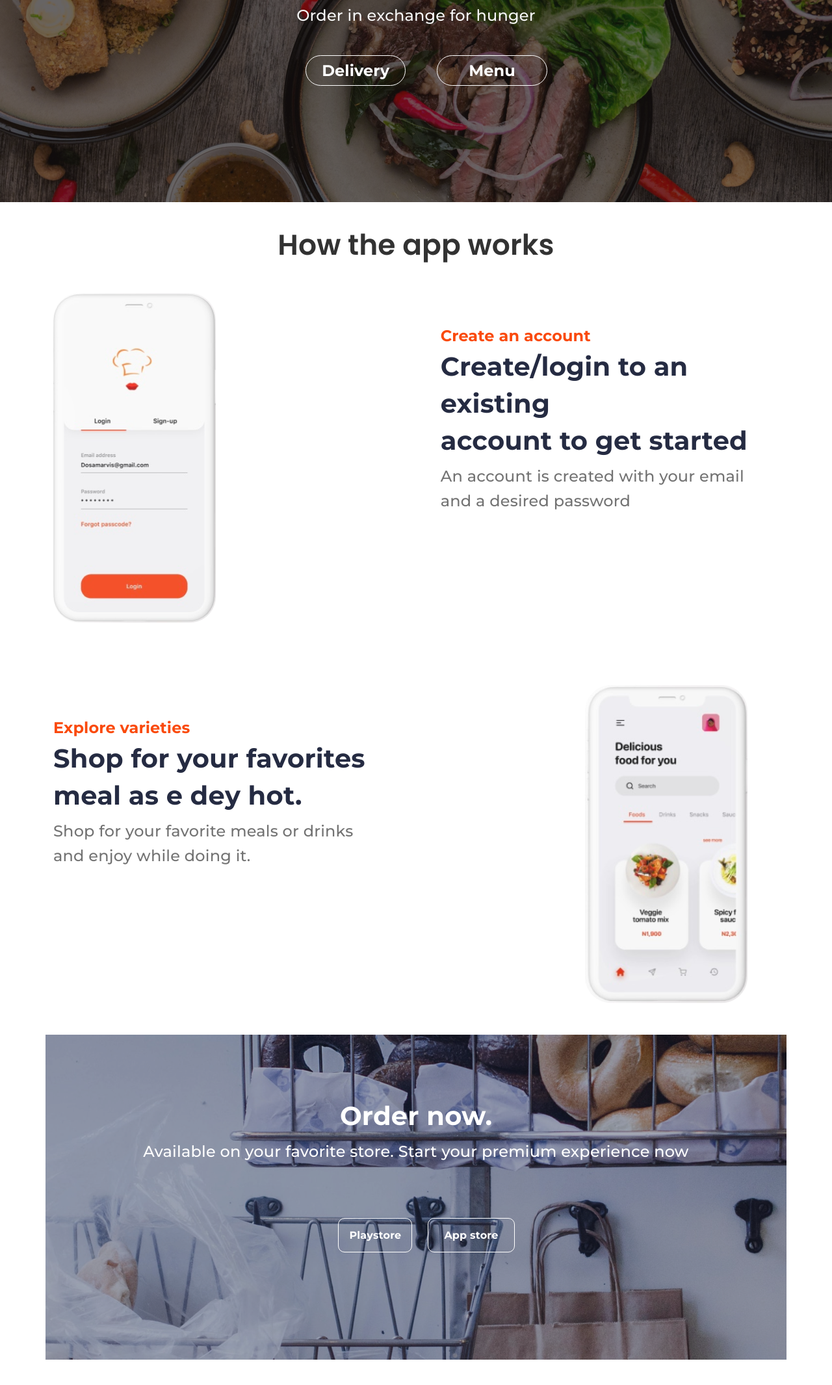
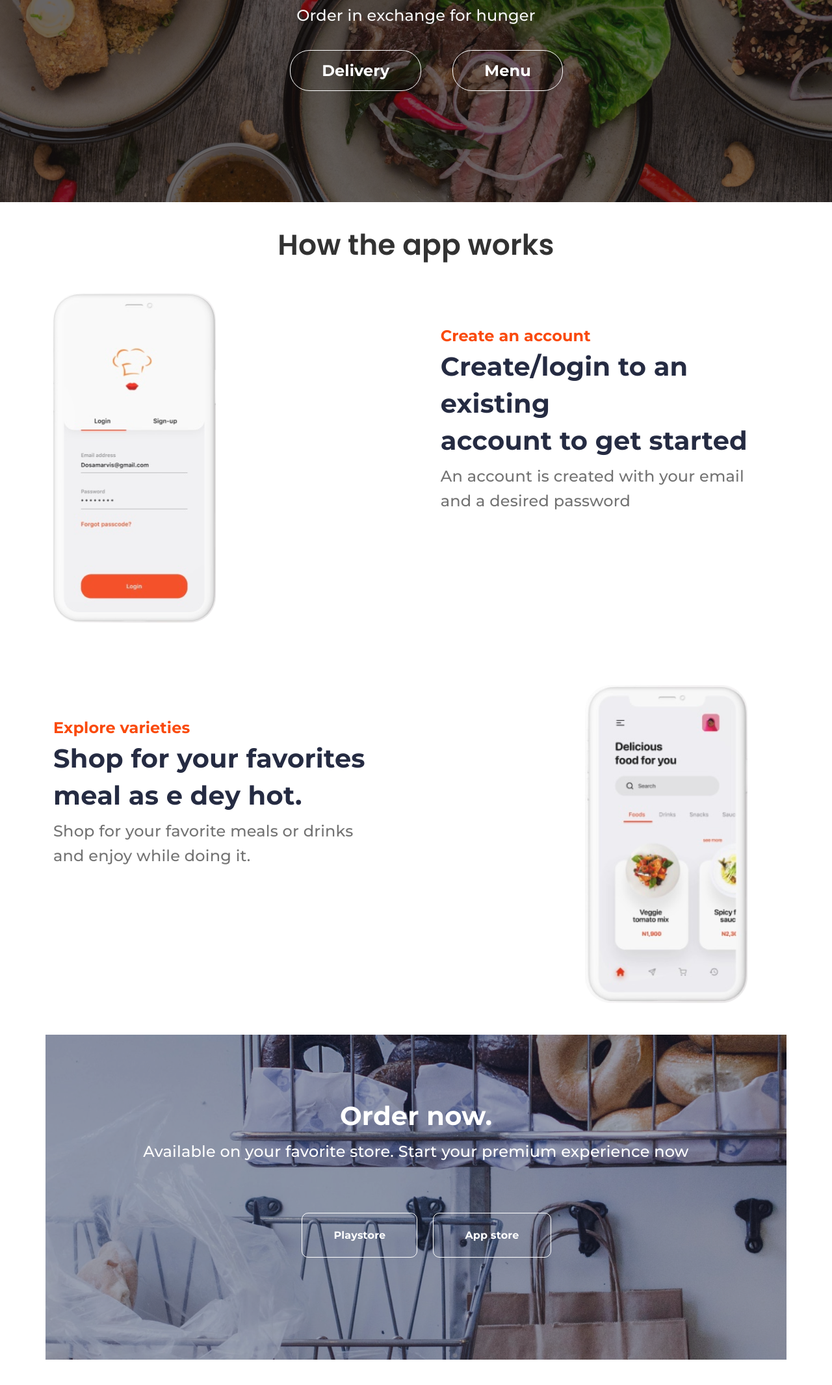
Before and after one commit to 1Danilka1/Maket-Eats, a plain HTML site: page index.html in a window 1280 px wide. Shown: the part 387-2518 px from the top of the page at 65% size. Drawn offline with nearby package versions, Linux system fonts and the light colour scheme.

Commit message:
fix buttons

```diff
--- a/index.html
+++ b/index.html
@@ -35,8 +35,8 @@
             <div><h2 class="title_3">Order in exchange for hunger</h2></div>
             <div class="buttons d-flex justify-content-center mt-5">
                 <ul class="d-flex flex-row">
-                    <li class="li me-5"><a href="" class="delivery py-2 px-4">Delivery</a></li>
-                    <li class="li"><a href="" class="menu py-2 px-5">Menu</a></li>
+                    <li class="li me-5"><a href="" class="delivery py-3 px-5">Delivery</a></li>
+                    <li class="li"><a href="" class="menu py-3 px-5">Menu</a></li>
                 </ul>
             </div>
         </div>
@@ -72,8 +72,8 @@
                 <div><p class="p_order mb-5">Available on your favorite store. Start your premium experience now</p></div>
                 <div class="buttons_order">
                     <ul class="order_ul d-flex flex-row justify-content-center mt-5">
-                        <li class="me-4"><a href="" class="playstore py-3 px-3">Playstore</a></li>
-                        <li class=""><a href="" class="store py-3 px-4" >App store</a></li>
+                        <li class="me-4"><a href="" class="playstore py-4 px-5">Playstore</a></li>
+                        <li class=""><a href="" class="store py-4 px-5" >App store</a></li>
                     </ul>
                 </div>
             </div>
```
